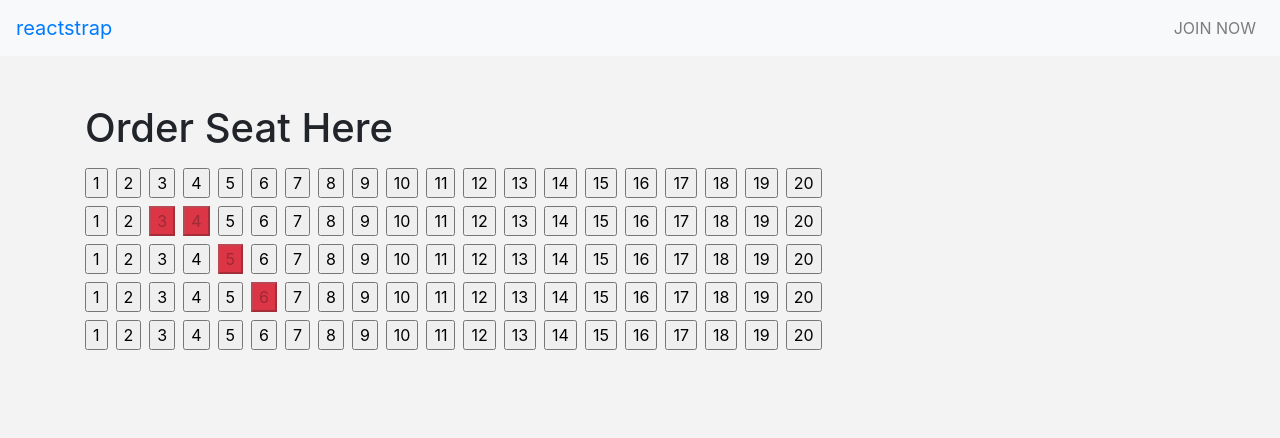
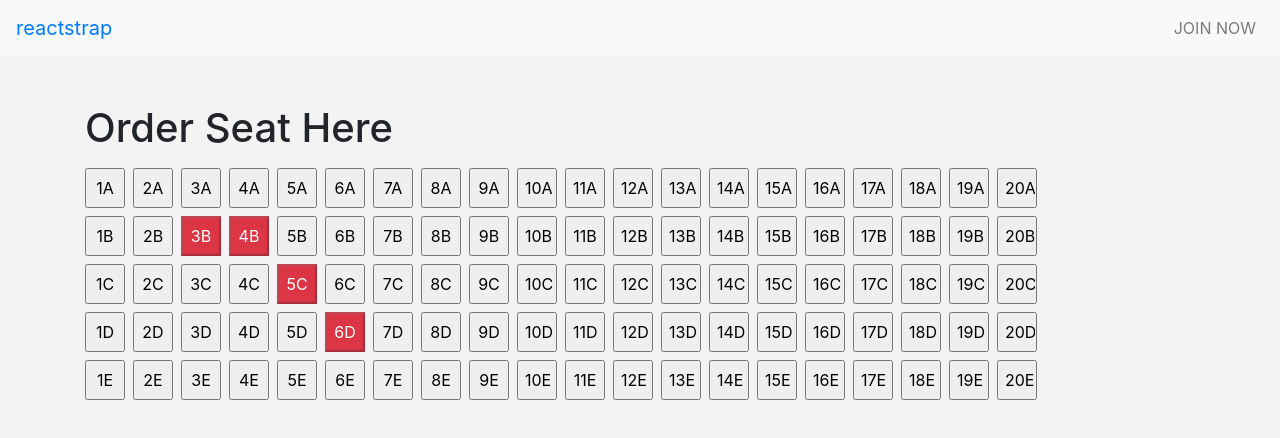
Before and after one commit to jamaludinfikrii/bioskop-pwd, a React (Create React App) app: page /order-seat in a window 1280 px wide. Shown: the top 438 px of the page. Built offline with nearby package versions, Linux system fonts and the light colour scheme.

Commit message:
seat-res-chose

```diff
--- a/src/App.js
+++ b/src/App.js
@@ -29,6 +29,10 @@ class App extends React.Component {
   }
 
   render(){
+    if(this.props.user === '' && localStorage.getItem('terserah') !== null){
+      return (<p> Loading ...  </p>)
+    }
+    // alert('Ini App.js')
     return (
       <div>
         <Header/>
@@ -42,5 +46,10 @@ class App extends React.Component {
     );
   }
 }
+const mapStateToProps = (state) => {
+  return{
+    user : state.user.username
+  }
+}
 
-export default connect(null ,{OnRegisterSuccess} )(App);
+export default connect(mapStateToProps ,{OnRegisterSuccess} )(App);
--- a/src/pages/seatReservation.jsx
+++ b/src/pages/seatReservation.jsx
@@ -1,35 +1,69 @@
 import React, { Component } from 'react'
 
 class SeatRes extends Component {
-    state ={seats : 100 , baris : 5 , booked : [[2,4] , [3,5],[1,2],[1,3]] }
+    state ={
+        seats : 100 ,
+        baris : 5 ,
+        booked : [[2,4],[3,5],[1,2],[1,3]],
+        chosen : []
+    }
+    onSeatClick = (arr) => {
+        var chosen = this.state.chosen
+        chosen.push(arr)
+        this.setState({chosen :chosen })
+    }
 
     renderSeat = () => {
         var arr = []
+        // console.log(arr)
+
         for(var i = 0 ; i< this.state.baris ; i++){
             arr.push([])
             for(var j = 0 ; j < this.state.seats/this.state.baris; j++){
-                arr[i].push(true)
+                arr[i].push(1)
             }
         }
 
-
         for(var i = 0 ; i< this.state.booked.length; i++){
-            arr[this.state.booked[i][0]][this.state.booked[i][1]] = false
+            arr[this.state.booked[i][0]][this.state.booked[i][1]] = 2
         }
-        console.log(arr)
-
+        for(var i = 0 ; i< this.state.chosen.length; i++){
+            arr[this.state.chosen[i][0]][this.state.chosen[i][1]] = 3
+        }
+        var alpha = 'ABCDEFGHIJKLMNOPQRSTUVWXYZ'.split('')
         var jsx = arr.map((val,index) => {
             return(
                 <tr>
                     {
                         val.map((val1,i) => {
-                            if(val1 === false){
+                            if(val1 === 2){
                                 return(
-                                    <input type='button' disabled value={i+1} className='mr-2 mt-2 bg-danger'  />
+                                    <input
+                                    type='button'
+                                    style={{width:'40px' , height:'40px' , color : 'white',textAlign:'center'}}
+                                    disabled
+                                    value={i+1 + alpha[index]}
+                                    className='mr-2 mt-2 bg-danger'  />
+                                )
+                            }
+                            if(val1 === 3){
+                                return(
+                                    <input
+                                    type='button'
+                                    style={{width:'40px' , height:'40px' , color : 'white',textAlign:'center'}}
+                                    disabled
+                                    value={i+1 + alpha[index]}
+                                    className='mr-2 mt-2 bg-success'  />
                                 )
                             }
                             return(
-                                <input type='button' value={i+1} className='mr-2 mt-2'  />
+                                <input
+                                type='button'
+                                style={{width:'40px' , height:'40px',textAlign:'center'}}
+                                value={i+1 + alpha[index]}
+                                className='mr-2 mt-2'
+                                onClick={()=>this.onSeatClick([index,i])}
+                                />
                             )
                         })
                     }
```
